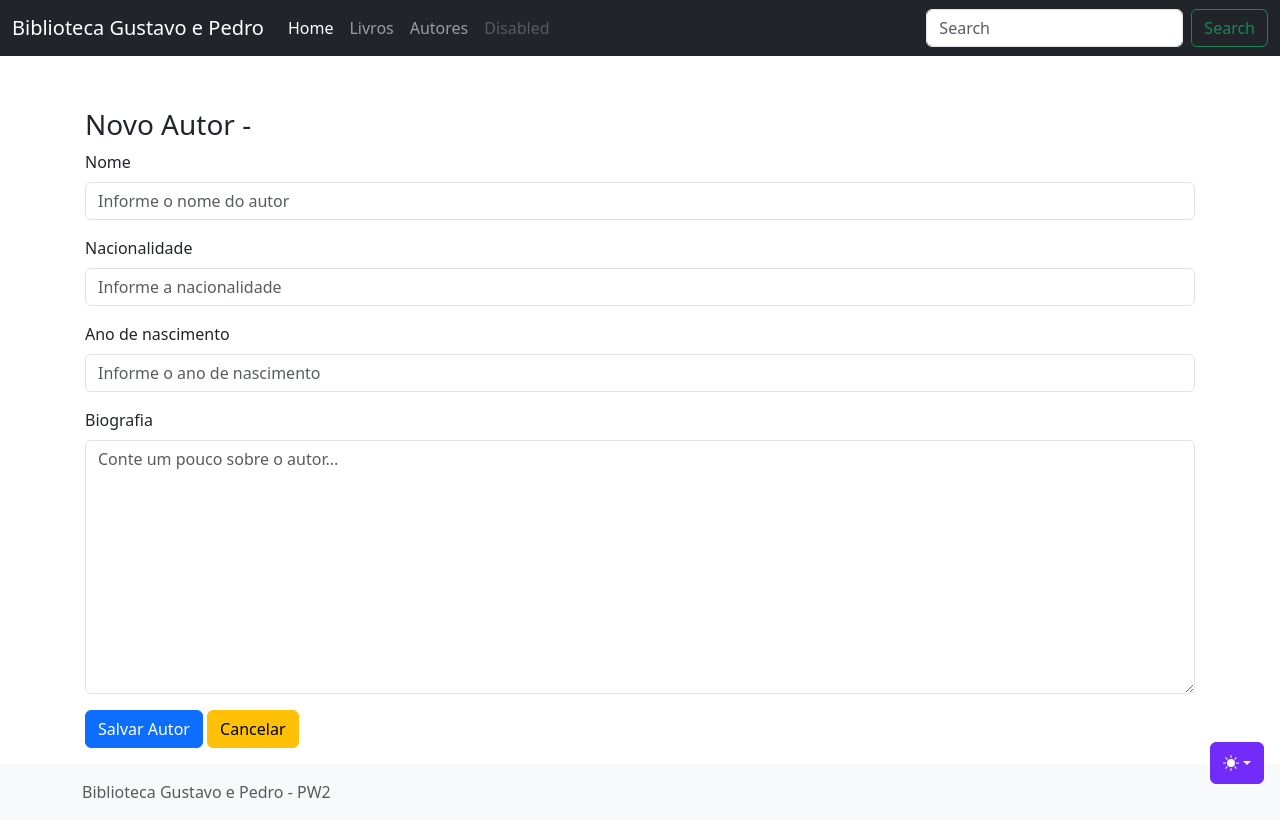
After one commit to gsaavio14/biblioteca-gustavo-pedro, a Node project: template views/autor/formulario.ejs in a window 1280 px wide. The commit adds this page. Run offline with Node 20 templates, Linux system fonts and the light colour scheme; the template is opened without the code that fills it, so the values that code supplies are empty; some libraries are stand-ins or nearby versions.

Commit message:
adicionando telas e rotas de Autor

```diff
--- a/src/modules/autor/autor.module.ts
+++ b/src/modules/autor/autor.module.ts
@@ -1,7 +1,9 @@
 import { Module } from '@nestjs/common';
+import { AutorController } from './autor.controller';
 import { AutorService } from './autor.service';
 
 @Module({
+  controllers: [AutorController],
   providers: [AutorService]
 })
 export class AutorModule {}
--- /dev/null
+++ b/views/autor/formulario.ejs
@@ -0,0 +1,83 @@
+<% const erros = validationErrors(locals.errors); %>
+<% const autor = locals.autor || {} %>
+
+<h3 class="mt-5">
+    <% if (autor?.id) { %>
+        Atualização do
+    <% } else { %>
+        Novo
+    <% } %>
+
+    Autor - <%= autor?.nome %>
+</h3>
+
+<form action="<%= autor?.id ? `/autores/${autor.id}/atualizacao` : '/autores/novo' %>" method="post">
+
+    <% if (erros.all.length) { %>
+        <div class="alert alert-danger">
+            <h6>Não foi possível salvar o autor</h6>
+            <ul>
+                <% erros.all.forEach(mensagem => { %>
+                    <li><%= mensagem %></li>
+                <% }) %>
+            </ul>
+        </div>
+    <% } %>
+
+    <div class="form-group mb-3">
+        <label for="nome" class="form-label">Nome</label>
+        <input type="text" class="form-control" name="nome" value="<%= autor?.nome %>" placeholder="Informe o nome do autor">
+
+        <% if (erros.has('nome')) { %>
+            <div class="invalid-feedback d-block">
+                <ul>
+                    <% erros.get('nome').forEach(mensagem => { %>
+                        <li><small><%= mensagem %></small></li>
+                    <% }) %>
+                </ul>
+            </div>
+        <% } %>
+    </div>
+
+    <div class="form-group mb-3">
+        <label for="nacionalidade" class="form-label">Nacionalidade</label>
+        <input type="text" class="form-control" name="nacionalidade" value="<%= autor?.nacionalidade %>" placeholder="Informe a nacionalidade">
+    </div>
+
+    <div class="form-group mb-3">
+        <label for="anoNascimento" class="form-label">Ano de nascimento</label>
+        <input type="number" class="form-control" name="anoNascimento" value="<%= autor?.anoNascimento %>" placeholder="Informe o ano de nascimento">
+
+        <% if (erros.has('anoNascimento')) { %>
+            <div class="invalid-feedback d-block">
+                <ul>
+                    <% erros.get('anoNascimento').forEach(mensagem => { %>
+                        <li><small><%= mensagem %></small></li>
+                    <% }) %>
+                </ul>
+            </div>
+        <% } %>
+    </div>
+
+    <div class="form-group mb-3">
+        <label for="biografia" class="form-label">Biografia</label>
+        <textarea class="form-control" name="biografia" id="biografia"
+                cols="30" rows="10" placeholder="Conte um pouco sobre o autor..."><%= autor?.biografia %></textarea>
+
+        <% if (erros.has('biografia')) { %>
+            <div class="invalid-feedback d-block">
+                <ul>
+                    <% erros.get('biografia').forEach(mensagem => { %>
+                        <li><small><%= mensagem %></small></li>
+                    <% }) %>
+                </ul>
+            </div>
+        <% } %>
+    </div>
+
+    <div class="form-group mb-3">
+        <button type="submit" class="btn btn-primary mr-2">Salvar Autor</button>
+        <a href="/autores" class="btn btn-warning">Cancelar</a>
+    </div>
+
+</form>
--- a/views/layouts/main.ejs
+++ b/views/layouts/main.ejs
@@ -79,10 +79,11 @@
                         class="navbar-toggler-icon"></span> </button>
                 <div class="collapse navbar-collapse" id="navbarCollapse">
                     <ul class="navbar-nav me-auto mb-2 mb-md-0">
-                       <li class="nav-item"> <a class="nav-link active" aria-current="page" href="/">Home</a> </li>
-<li class="nav-item"> <a class="nav-link" href="/livros">Livros</a> </li>
-<li class="nav-item"> <a class="nav-link disabled" aria-disabled="true">Disabled</a> </li>
-                    </ul>
+    <li class="nav-item"> <a class="nav-link active" aria-current="page" href="/">Home</a> </li>
+    <li class="nav-item"> <a class="nav-link" href="/livros">Livros</a> </li>
+    <li class="nav-item"> <a class="nav-link" href="/autores">Autores</a> </li>
+    <li class="nav-item"> <a class="nav-link disabled" aria-disabled="true">Disabled</a> </li>
+</ul>
                     <form class="d-flex" role="search"> <input class="form-control me-2" type="search"
                             placeholder="Search" aria-label="Search"> <button class="btn btn-outline-success"
                             type="submit">Search</button> </form>
```
Also changed, not shown: src/modules/autor/autor.controller.ts (added, +84 -0 lines), views/autor/exclusao.ejs (added, +21 -0 lines), views/autor/index.ejs (added, +29 -0 lines).
